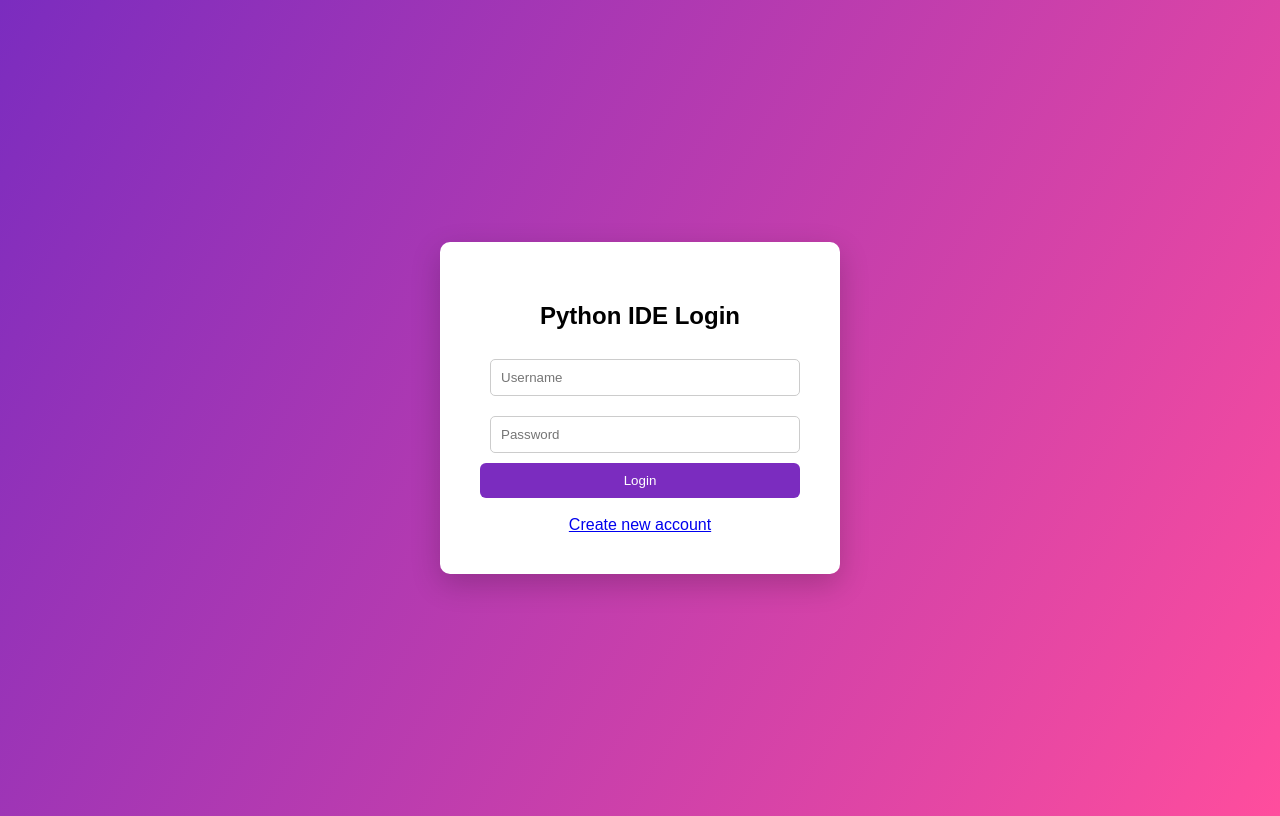
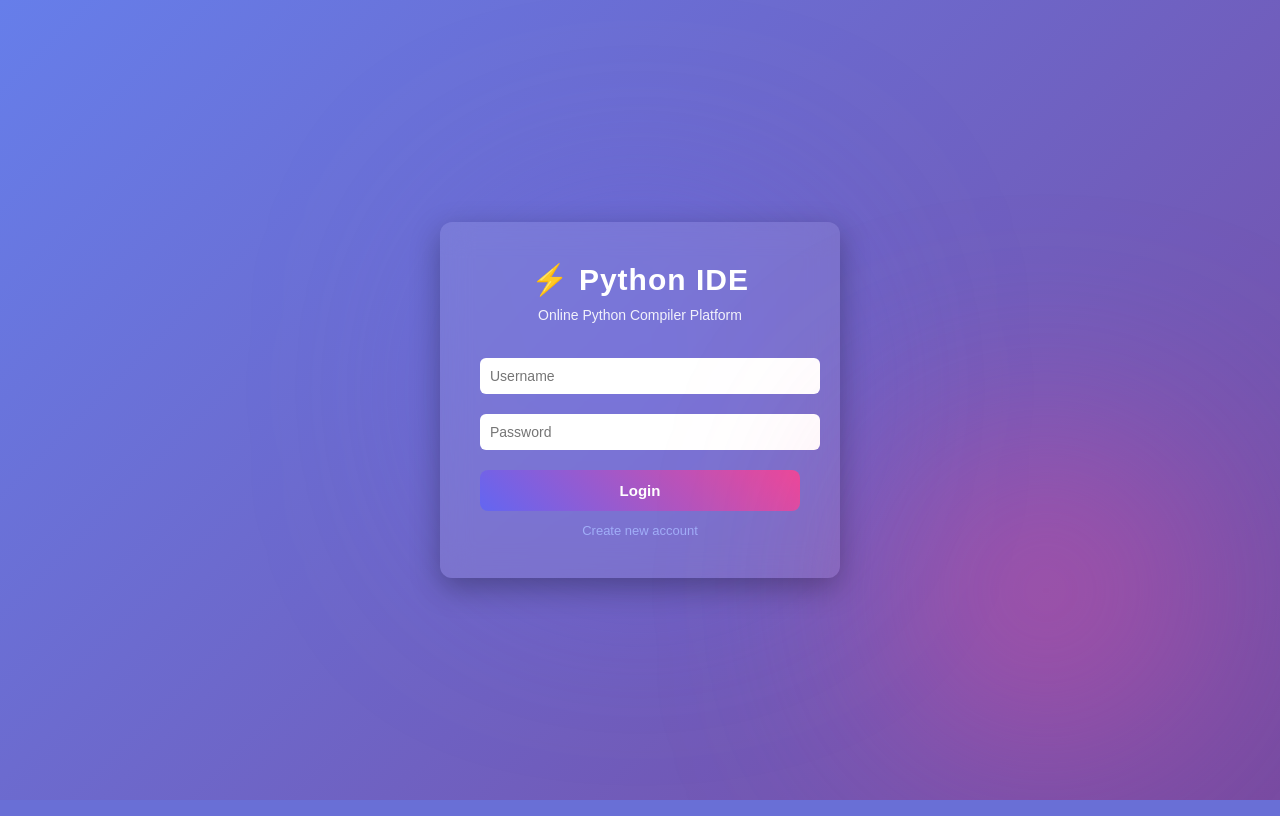
Before and after one commit to Chethana45/python-online-compiler, a Flask app: page / in a window 1280 px wide. Run offline with Flask 3, Linux system fonts and the light colour scheme.

Commit message:
updated login UI

```diff
--- a/app.py
+++ b/app.py
@@ -70,7 +70,7 @@
             conn.commit()
         except:
             conn.close()
-            return render_template("register.html", error="Username already exists")
+            return "Username already exists"
 
         conn.close()
 
@@ -102,7 +102,7 @@
         session["user"] = username
         return redirect("/dashboard")
 
-    return render_template("login.html", error="Invalid username or password")
+    return "Invalid username or password"
 
 
 # ---------------- LOGOUT ----------------
@@ -130,27 +130,27 @@
 def save_file():
 
     if "user" not in session:
-        return jsonify({"status":"not_logged_in"})
+        return jsonify({"status": "not_logged_in"})
 
-    data=request.json
-    filename=data.get("filename")
-    code=data.get("code")
+    data = request.json
+    filename = data.get("filename")
+    code = data.get("code")
 
-    conn=sqlite3.connect("users.db")
-    cur=conn.cursor()
+    conn = sqlite3.connect("users.db")
+    cur = conn.cursor()
 
     cur.execute(
         "INSERT INTO files(username,filename,code) VALUES (?,?,?)",
-        (session["user"],filename,code)
+        (session["user"], filename, code)
     )
 
     conn.commit()
     conn.close()
 
-    return jsonify({"status":"saved"})
+    return jsonify({"status": "saved"})
 
 
-# ---------------- GET FILES ----------------
+# ---------------- LOAD USER FILES ----------------
 
 @app.route("/get_files")
 def get_files():
@@ -158,71 +158,26 @@
     if "user" not in session:
         return jsonify([])
 
-    conn=sqlite3.connect("users.db")
-    cur=conn.cursor()
+    conn = sqlite3.connect("users.db")
+    cur = conn.cursor()
 
     cur.execute(
         "SELECT filename,code FROM files WHERE username=?",
         (session["user"],)
     )
 
-    rows=cur.fetchall()
+    rows = cur.fetchall()
     conn.close()
 
-    files=[]
+    files = []
 
     for r in rows:
         files.append({
-            "filename":r[0],
-            "code":r[1]
+            "filename": r[0],
+            "code": r[1]
         })
 
     return jsonify(files)
-
-
-# ---------------- DELETE FILE ----------------
-
-@app.route("/delete_file", methods=["POST"])
-def delete_file():
-
-    data=request.json
-    filename=data.get("filename")
-
-    conn=sqlite3.connect("users.db")
-    cur=conn.cursor()
-
-    cur.execute(
-        "DELETE FROM files WHERE username=? AND filename=?",
-        (session["user"],filename)
-    )
-
-    conn.commit()
-    conn.close()
-
-    return jsonify({"status":"deleted"})
-
-
-# ---------------- RENAME FILE ----------------
-
-@app.route("/rename_file", methods=["POST"])
-def rename_file():
-
-    data=request.json
-    old_name=data.get("old_name")
-    new_name=data.get("new_name")
-
-    conn=sqlite3.connect("users.db")
-    cur=conn.cursor()
-
-    cur.execute(
-        "UPDATE files SET filename=? WHERE username=? AND filename=?",
-        (new_name,session["user"],old_name)
-    )
-
-    conn.commit()
-    conn.close()
-
-    return jsonify({"status":"renamed"})
 
 
 # ---------------- RUN CODE ----------------
@@ -230,49 +185,58 @@
 @app.route("/run", methods=["POST"])
 def run_code():
 
-    data=request.json
-    code=data.get("code","")
+    data = request.json
+    code = data.get("code", "")
 
-    blocked_keywords=[
+    if len(code) > 10000:
+        return jsonify({"output": "Code too large."})
+
+    blocked_keywords = [
         "import os",
         "import sys",
         "subprocess",
+        "shutil",
         "open(",
+        "__import__",
         "eval(",
         "exec("
     ]
 
     for word in blocked_keywords:
-        if word in code.lower():
-            return jsonify({"output":"Restricted operation detected"})
+        if word.lower() in code.lower():
+            return jsonify({"output": "Restricted operation detected."})
 
-    filename=f"temp_{uuid.uuid4().hex}.py"
+    filename = f"temp_{uuid.uuid4().hex}.py"
 
-    with open(filename,"w") as f:
+    with open(filename, "w") as f:
         f.write(code)
 
     try:
 
-        result=subprocess.run(
-            ["python3",filename],
+        result = subprocess.run(
+            ["python3", filename],
             capture_output=True,
             text=True,
             timeout=5
         )
 
-        output=result.stdout+result.stderr
+        output = result.stdout + result.stderr
+
+        if len(output) > 5000:
+            output = output[:5000] + "\nOutput truncated..."
 
     except subprocess.TimeoutExpired:
-        output="Execution timed out"
+        output = "Execution timed out (possible infinite loop)"
+
+    except Exception as e:
+        output = str(e)
 
     finally:
         if os.path.exists(filename):
             os.remove(filename)
 
-    return jsonify({"output":output})
+    return jsonify({"output": output})
 
-
-# ---------------- START SERVER ----------------
 
 # ---------------- START SERVER ----------------
 
--- a/templates/login.html
+++ b/templates/login.html
@@ -1,55 +1,113 @@
 <!DOCTYPE html>
-<html>
+<html lang="en">
 
 <head>
 
-<title>Login</title>
+<meta charset="UTF-8">
+<meta name="viewport" content="width=device-width, initial-scale=1.0">
+
+<title>Login • Python Compiler IDE</title>
+
+<link rel="stylesheet" href="/static/style.css">
 
 <style>
 
+/* Background */
+
 body{
-font-family:Arial;
-background:linear-gradient(120deg,#7b2cbf,#ff4d9d);
+margin:0;
+font-family:Arial, Helvetica, sans-serif;
+background: linear-gradient(135deg,#667eea,#764ba2);
 height:100vh;
 display:flex;
+align-items:center;
 justify-content:center;
-align-items:center;
 }
 
-.form-box{
-background:white;
+/* Login box */
+
+.login-box{
+background:rgba(255,255,255,0.1);
+backdrop-filter: blur(15px);
 padding:40px;
-border-radius:10px;
 width:320px;
+border-radius:12px;
 text-align:center;
-box-shadow:0 10px 30px rgba(0,0,0,0.2);
+box-shadow:0 10px 30px rgba(0,0,0,0.3);
+color:white;
 }
 
-input{
-width:90%;
-padding:10px;
-margin:10px;
-border-radius:5px;
-border:1px solid #ccc;
+/* Logo */
+
+.logo{
+font-size:30px;
+font-weight:bold;
+margin-bottom:10px;
+letter-spacing:1px;
 }
 
-button{
-padding:10px 20px;
-background:#7b2cbf;
-color:white;
-border:none;
-border-radius:6px;
-cursor:pointer;
-width:100%;
+/* Subtitle */
+
+.subtitle{
+opacity:0.9;
+font-size:14px;
+margin-bottom:25px;
 }
 
-button:hover{
-background:#5a189a;
+/* Inputs */
+
+input{
+width:100%;
+padding:12px;
+margin:10px 0;
+border:none;
+border-radius:8px;
+outline:none;
+font-size:14px;
 }
 
-.error{
-color:red;
-margin-bottom:10px;
+/* Input focus */
+
+input:focus{
+box-shadow:0 0 5px #fff;
+}
+
+/* Button */
+
+button{
+width:100%;
+padding:12px;
+margin-top:10px;
+border:none;
+border-radius:8px;
+background:#00c6ff;
+background:linear-gradient(90deg,#00c6ff,#0072ff);
+color:white;
+font-size:15px;
+cursor:pointer;
+transition:0.3s;
+}
+
+/* Button hover */
+
+button:hover{
+transform:scale(1.05);
+box-shadow:0 5px 15px rgba(0,0,0,0.3);
+}
+
+/* Register link */
+
+a{
+display:block;
+margin-top:18px;
+color:white;
+text-decoration:none;
+font-size:13px;
+opacity:0.9;
+}
+
+a:hover{
+text-decoration:underline;
 }
 
 </style>
@@ -58,13 +116,13 @@
 
 <body>
 
-<div class="form-box">
+<div class="login-box">
 
-<h2>Python IDE Login</h2>
+<div class="logo">⚡ Python IDE</div>
 
-{% if error %}
-<p class="error">{{error}}</p>
-{% endif %}
+<div class="subtitle">
+Online Python Compiler Platform
+</div>
 
 <form action="/login" method="POST">
 
@@ -76,11 +134,10 @@
 
 </form>
 
-<br>
-
 <a href="/register">Create new account</a>
 
 </div>
 
 </body>
+
 </html>
```
Also changed, not shown: users.db.
